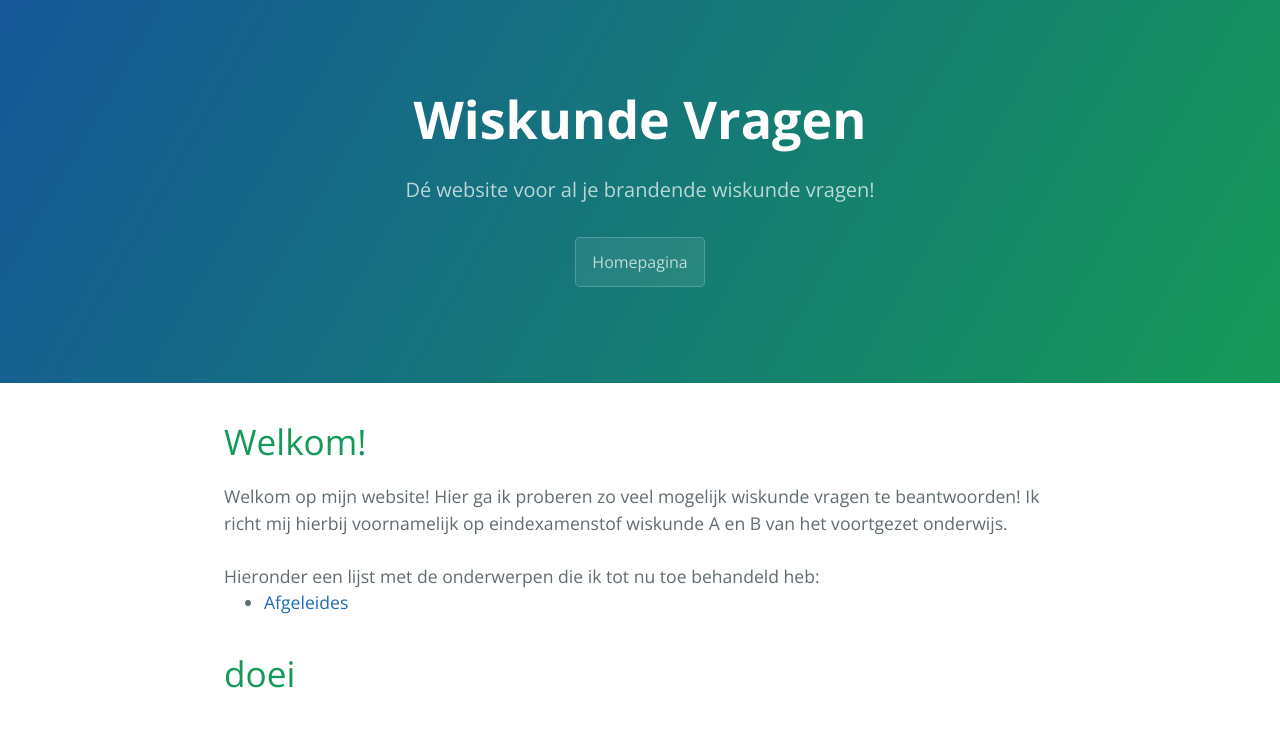
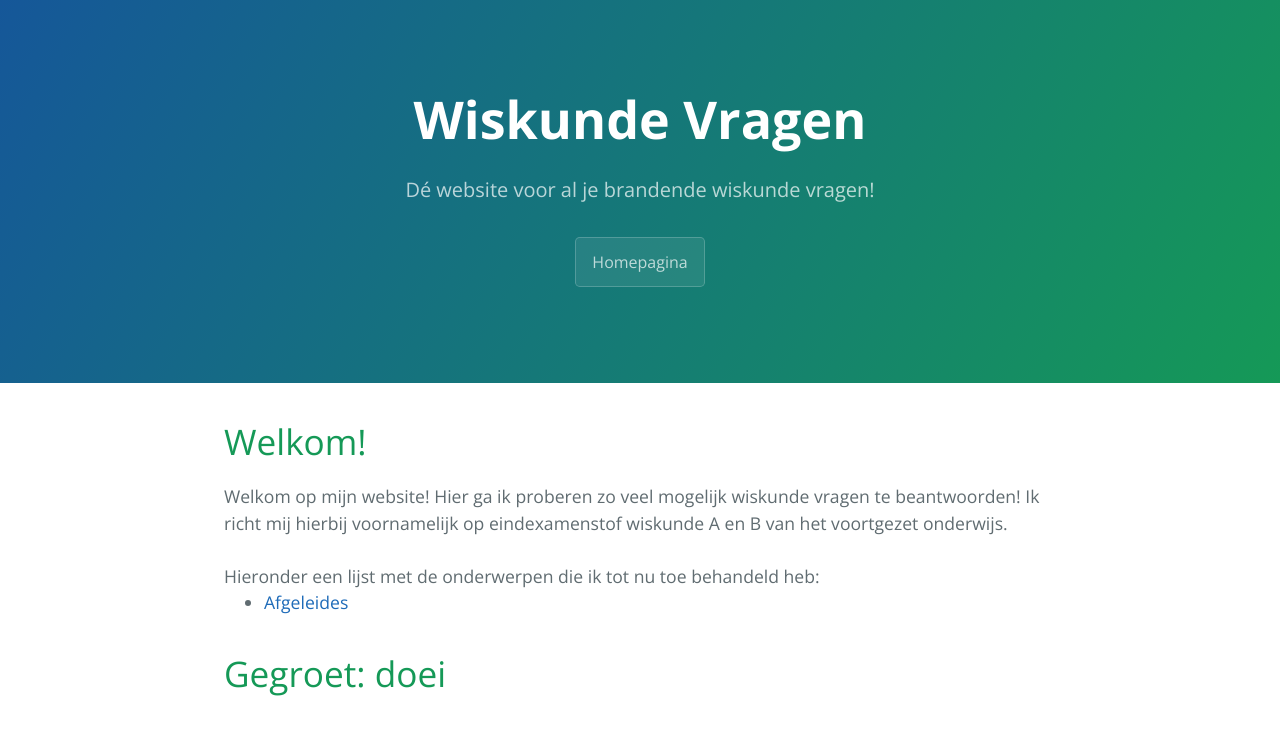
Before and after one commit to wiskundevragen/wiskundevragen.github.io, a Jekyll site: the page built from index.html, in a window 1280 px wide. Shown: the top 735 px of the page. Built offline with Jekyll 4.4.1, drawn with Linux system fonts in a browser that asks for light colours.

Commit message:
add debug

```diff
--- a/_layouts/default.html
+++ b/_layouts/default.html
@@ -42,7 +42,7 @@ test: hoi
 		{{ content }}
 
 		<h1>
-			{{site.options[site.choice]}}
+			Gegroet: {{site.options[site.choice]}}
 		</h1>
 
 		<!-- {% if page.see_also %}
```
